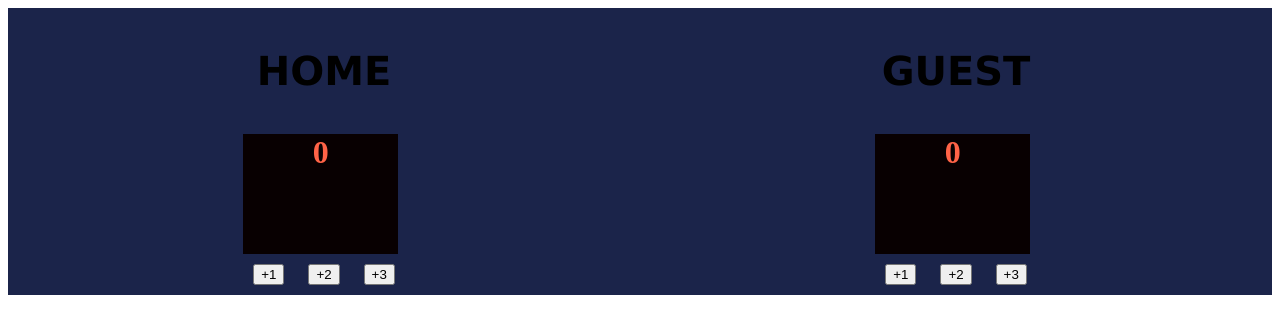
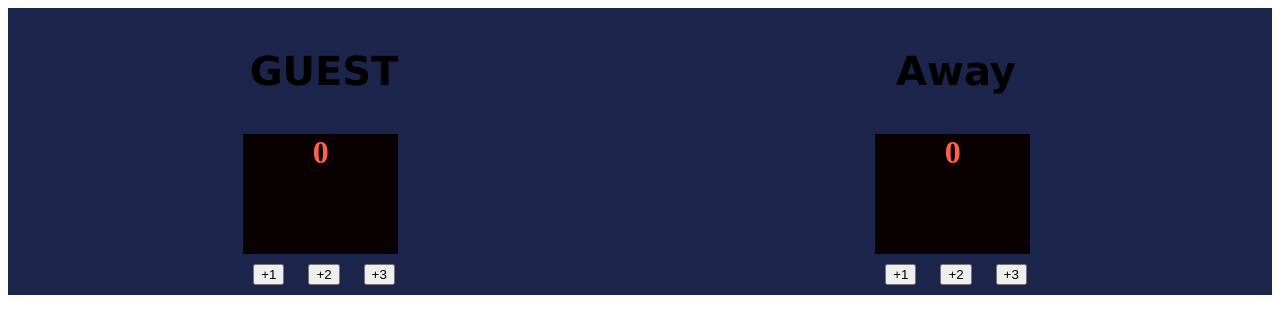
Before and after one commit to PandaDZ1/projects, a website built with Vite: page Scrim-s04k019/index.html in a window 1280 px wide. Built offline with nearby package versions, Linux system fonts and the light colour scheme.

Commit message:
Update index.html

```diff
--- a/Scrim-s04k019/index.html
+++ b/Scrim-s04k019/index.html
@@ -5,14 +5,14 @@
     <body>
         <div class="container">
             <div>
-                <h3>HOME</h3>
+                <h3>GUEST</h3>
                 <div id="home-score"><h1 id="home-number-score">0</h1> </div>
                 <button onclick="homePlus1()">+1</button>
                 <button onclick="homePlus2()">+2</button>
                 <button onclick="homePlus3()">+3</button>
             </div>
             <div>
-                <h3>GUEST</h3>
+                <h3>Away</h3>
                 <div id="guest-score"><h1 id="guest-number-score">0</h1> </div>
                 <button onclick="guestPlus1()">+1</button>
                 <button onclick="guestPlus2()">+2</button>
```
